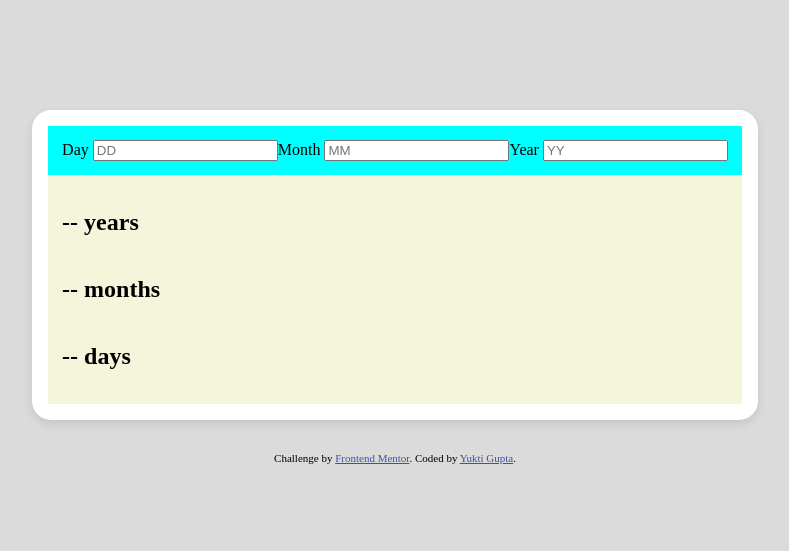
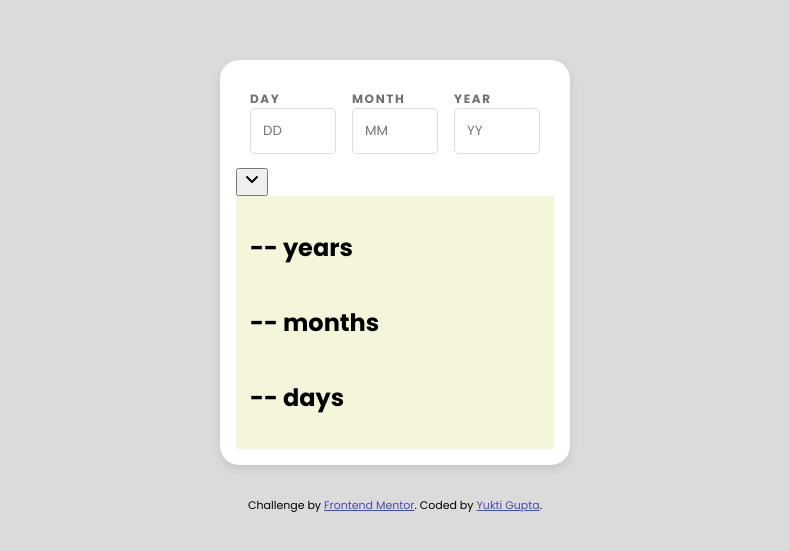
Before and after one commit to yMeeraki/age-calculator-app, a plain HTML site: page index.html in a window 1280 px wide. Shown: the part 121-672 px from the top of the page, without its empty margins (245-1034 px from the left). Drawn offline with Linux system fonts and the light colour scheme.

Commit message:
CSS: Input Section

```diff
--- a/index.html
+++ b/index.html
@@ -5,6 +5,10 @@
   <meta name="viewport" content="width=device-width, initial-scale=1.0"> <!-- displays site properly based on user's device -->
 
   <link rel="icon" type="image/png" sizes="32x32" href="./assets/images/favicon-32x32.png">
+
+  <link rel="preconnect" href="https://fonts.googleapis.com">
+<link rel="preconnect" href="https://fonts.gstatic.com" crossorigin>
+<link href="https://fonts.googleapis.com/css2?family=Abril+Fatface&family=Josefin+Sans:ital,wght@0,100..700;1,100..700&family=Lora:ital,wght@0,400..700;1,400..700&family=Merriweather:ital,wght@0,300;0,400;0,700;0,900;1,300;1,400;1,700;1,900&family=Montserrat:ital,wght@0,100..900;1,100..900&family=Open+Sans:ital,wght@0,300..800;1,300..800&family=Plus+Jakarta+Sans:ital,wght@0,200..800;1,200..800&family=Poppins:ital,wght@0,100;0,200;0,300;0,400;0,500;0,600;0,700;0,800;0,900;1,100;1,200;1,300;1,400;1,500;1,600;1,700;1,800;1,900&family=Roboto:ital,wght@0,100;0,300;0,400;0,500;0,700;0,900;1,100;1,300;1,400;1,500;1,700;1,900&family=Space+Mono:ital,wght@0,400;0,700;1,400;1,700&family=Work+Sans:ital,wght@0,100..900;1,100..900&display=swap" rel="stylesheet">
 
   <title>Frontend Mentor | Age calculator app</title>
 
@@ -43,6 +47,11 @@
 
     </section>
 
+    <button><svg width="16" height="16" viewBox="0 0 16 16" fill="none" xmlns="http://www.w3.org/2000/svg">
+      <path d="M3 6L8 11L13 6" stroke="black" stroke-width="2" stroke-linecap="round" stroke-linejoin="round"/>
+    </svg>
+    </button>
+
     <!--  Output Section  -->
     <section class="section column">
       <h1>
--- a/main.css
+++ b/main.css
@@ -1,4 +1,8 @@
- body{
+*{
+    font-family: "Poppins", serif;
+}
+
+body{
     background-color: hsl(0, 0%, 86%);
     display: flex;
     flex-direction: column;
@@ -6,6 +10,8 @@
     justify-content: center;
     align-items: center;
     min-height: 100svh;
+
+
  }
 
  /*
@@ -26,10 +32,11 @@
     padding: .875rem;
  }
 
- /*     Section - row layout */
+ /*     Section - Row Layout */
  .row{
     flex-direction: row;
-    background-color: aqua;
+
+    gap: 1rem;
  }
 
  /*     Section - Column Layout */
@@ -39,3 +46,26 @@
     align-items: flex-start;
 
  }
+
+ /*     Input Section (individual input feild) - Layout */
+ .input{
+    display: flex;
+    flex-direction: column;
+ }
+
+ /*     UI - Input   */
+
+ .input label{
+    text-transform: uppercase;
+    color: hsl(0, 1%, 44%);
+    font-weight: 700;
+    font-size: .75rem;
+    letter-spacing: .1rem;
+ }
+
+ .input input[type='number']{
+    border: .5px solid hsl(0, 0%, 86%);
+    padding: .75rem;
+    max-width: 3.75rem;
+    border-radius: .3rem;
+ }
```
